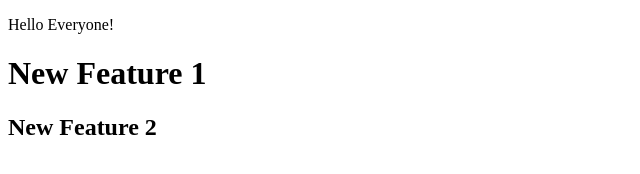
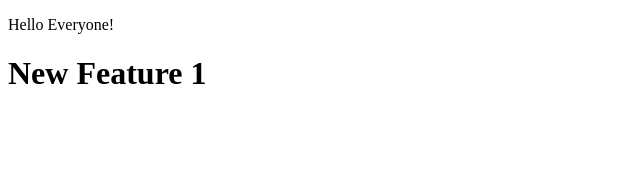
Before and after one commit to DineshReddy0504/Localrepo, a plain HTML site: page index.html in a window 1280 px wide. Shown: the whole page, without its empty margins (0-640 px from the left). Drawn offline with Linux system fonts and the light colour scheme.

Commit message:
Removed the 2nd feature

```diff
--- a/index.html
+++ b/index.html
@@ -8,7 +8,6 @@
 <body>
     <p>Hello Everyone!</p>
     <h1>New Feature 1</h1>
-    <h2>New Feature 2</h2>
 
 </body>
 </html>
```
